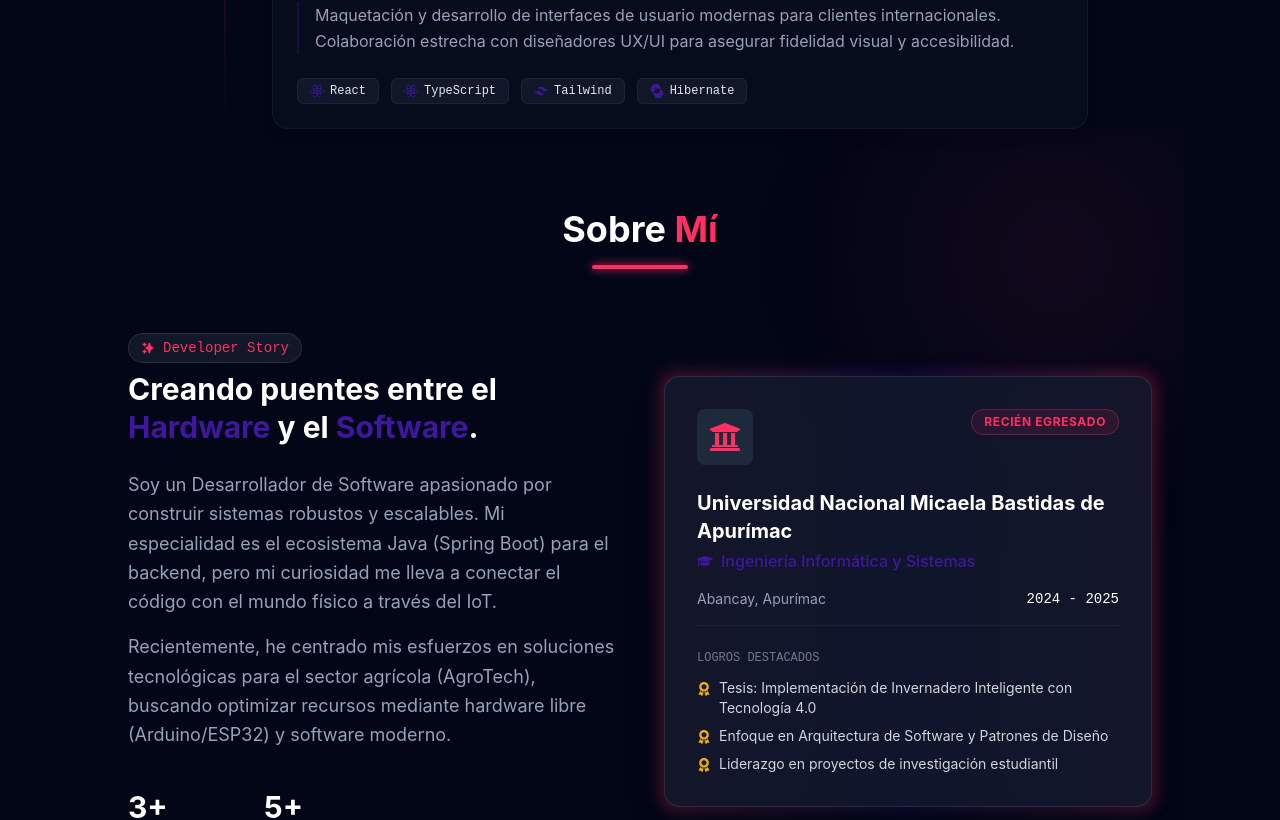
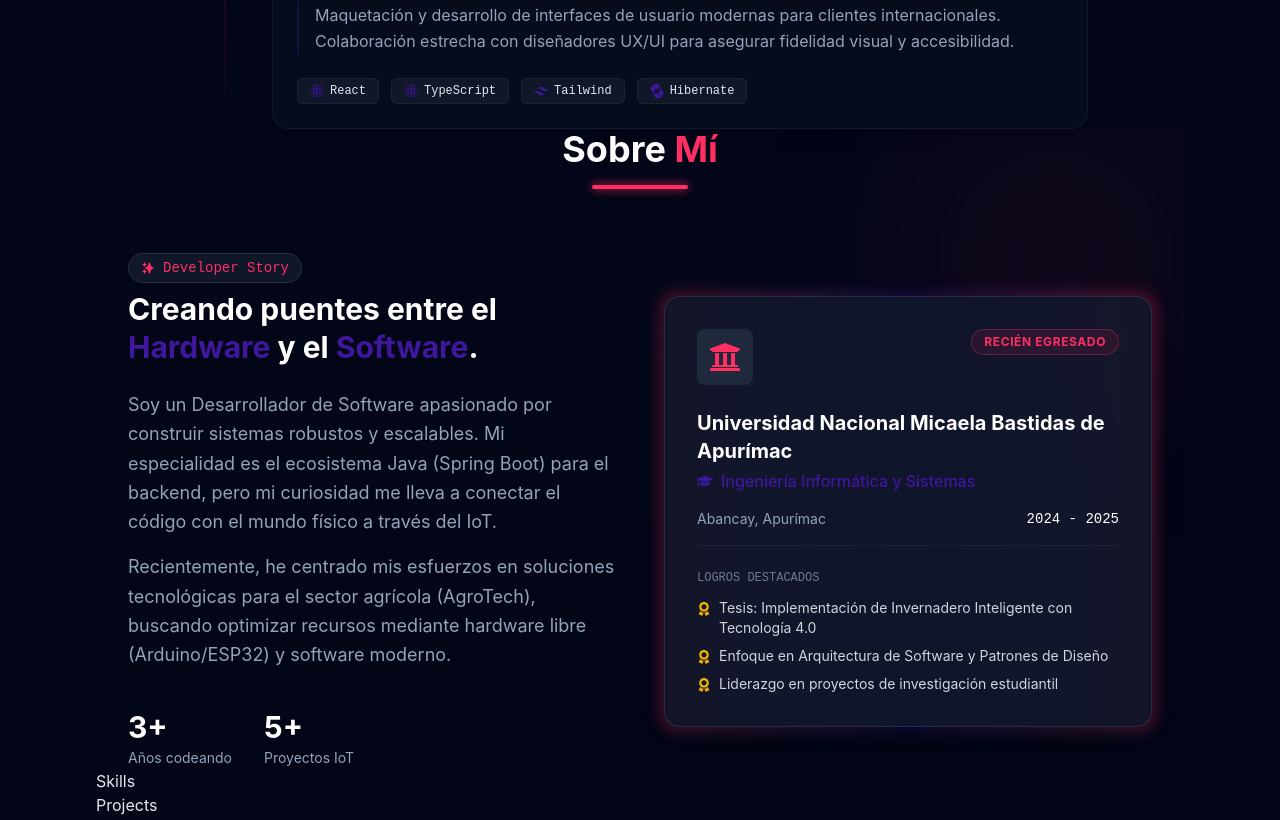
Before and after one commit to Luis3Fernando/Luis3Fernando, a React (Vite) app: page / in a window 1280 px wide. Shown: the part 1671-2491 px from the top of the page. Built offline with nearby package versions, Linux system fonts and the light colour scheme.

Commit message:
Style: Cambio de padding

```diff
--- a/src/components/sections/About.tsx
+++ b/src/components/sections/About.tsx
@@ -6,7 +6,7 @@ import { ABOUT_DATA } from '@data/about';
 
 const About: React.FC = () => {
   return (
-    <section className="relative py-20 px-4 md:px-8 overflow-hidden">
+    <section className="relative px-4 md:px-8 overflow-hidden">
       <div className="absolute top-0 right-0 w-64 h-64 bg-neon/10 blur-[100px] rounded-full pointer-events-none"></div>
       <div className="max-w-6xl mx-auto">
         <motion.div
```
